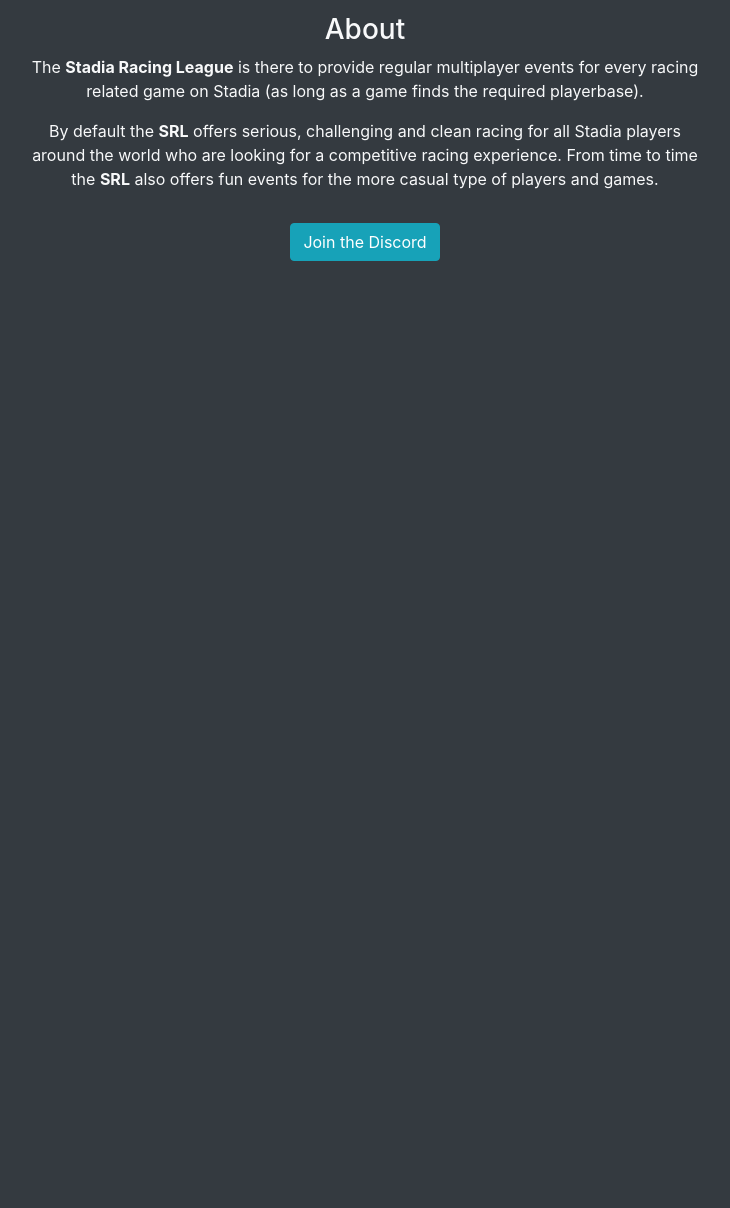
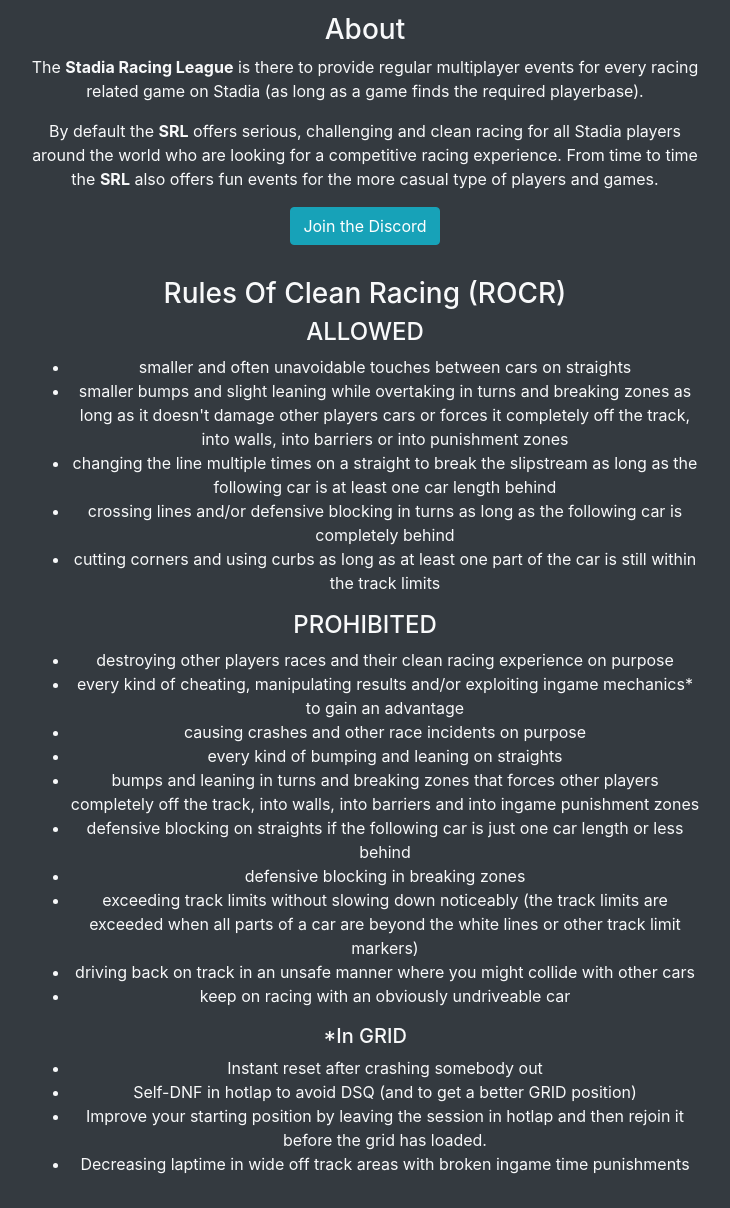
Before and after one commit to stadiaracingleague/stadiaracingleague.github.io, a plain HTML site: page index.htm in a window 1280 px wide. Shown: the part 728-1936 px from the top of the page, without its empty margins (275-1005 px from the left). Before the commit the page ends 1021 px from the top, so only its background shows below. Drawn offline with nearby package versions, Linux system fonts and the light colour scheme.

Commit message:
added ROCR
Rules Of Clean Racing

```diff
--- a/index.htm
+++ b/index.htm
@@ -40,12 +40,41 @@
         <h3>About</h3>
         <p>The <strong>Stadia Racing League</strong> is there to provide regular multiplayer events for every racing related game on Stadia (as long as a game finds the required playerbase).</p>
         <p>By default the <strong>SRL</strong> offers serious, challenging and clean racing for all Stadia players around the world who are looking for a competitive racing experience. From time to time the <strong>SRL</strong> also offers fun events for the more casual type of players and games.</p>
+        <p><a class="btn btn-info" href="https://discord.com/invite/N54YKnU" target="_blank">Join the Discord</a></p>
       </div> <!-- col -->
     </div> <!-- row -->
 
     <div class="row">
       <div class="col">
-        <p><a class="btn btn-info" href="https://discord.com/invite/N54YKnU" target="_blank">Join the Discord</a></p>
+        <h3>Rules Of Clean Racing (ROCR)</h3>
+        <h4>ALLOWED</h4>
+        <ul>
+          <li>smaller and often unavoidable touches between cars on straights</li>
+          <li>smaller bumps and slight leaning while overtaking in turns and breaking zones as long as it doesn't damage other players cars or forces it completely off the track, into walls, into barriers or into punishment zones</li>
+          <li>changing the line multiple times on a straight to break the slipstream as long as the following car is at least one car length behind</li>
+          <li>crossing lines and/or defensive blocking in turns as long as the following car is completely behind</li>
+          <li>cutting corners and using curbs as long as at least one part of the car is still within the track limits</li>
+        </ul>
+        <h4>PROHIBITED</h4>
+        <ul>
+          <li>destroying other players races and their clean racing experience on purpose</li>
+          <li>every kind of cheating, manipulating results and/or exploiting ingame mechanics* to gain an advantage</li>
+          <li>causing crashes and other race incidents on purpose</li>
+          <li>every kind of bumping and leaning on straights</li>
+          <li>bumps and leaning in turns and breaking zones that forces other players completely off the track, into walls, into barriers and into ingame punishment zones</li>
+          <li>defensive blocking on straights if the following car is just one car length or less behind</li>
+          <li>defensive blocking in breaking zones</li>
+          <li>exceeding track limits without slowing down noticeably (the track limits are exceeded when all parts of a car are beyond the white lines or other track limit markers)</li>
+          <li>driving back on track in an unsafe manner where you might collide with other cars</li>
+          <li>keep on racing with an obviously undriveable car</li>
+        </ul>
+        <h5>*In GRID</h5>
+        <ul>
+          <li>Instant reset after crashing somebody out</li>
+          <li>Self-DNF in hotlap to avoid DSQ (and to get a better GRID position)</li>
+          <li>Improve your starting position by leaving the session in hotlap and then rejoin it before the grid has loaded.</li>
+          <li>Decreasing laptime in wide off track areas with broken ingame time punishments</li>
+        </ul>
       </div> <!-- col -->
     </div> <!-- row -->
   </div> <!-- container -->
```
